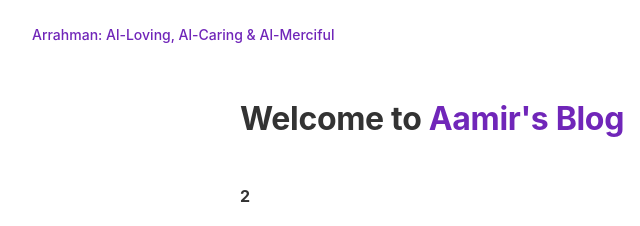
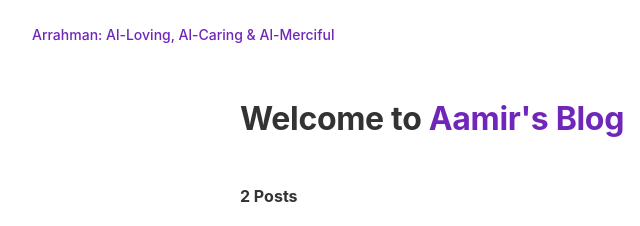
Before and after one commit to Merciful123/gatsby-blog, a Gatsby site: page / in a window 1280 px wide. Shown: the top 226 px of the page, 0-640 px from the left. Built offline with nearby package versions, Linux system fonts and the light colour scheme; Gatsby itself is replaced by a stand-in of ours.

Commit message:
Adeed word Posts

```diff
--- a/src/pages/index.js
+++ b/src/pages/index.js
@@ -88,7 +88,7 @@ export default ({ data }) => {
         <h1>
           Welcome to <b>Aamir's Blog</b>
         </h1>
-        <h4>{data.allMarkdownRemark.totalCount}</h4>
+        <h4>{data.allMarkdownRemark.totalCount} Posts</h4>
         {data.allMarkdownRemark.edges.map(({ node }) => (
           <div key={node.id}>
             <BlogLink to={node.fields.slug}>
```
